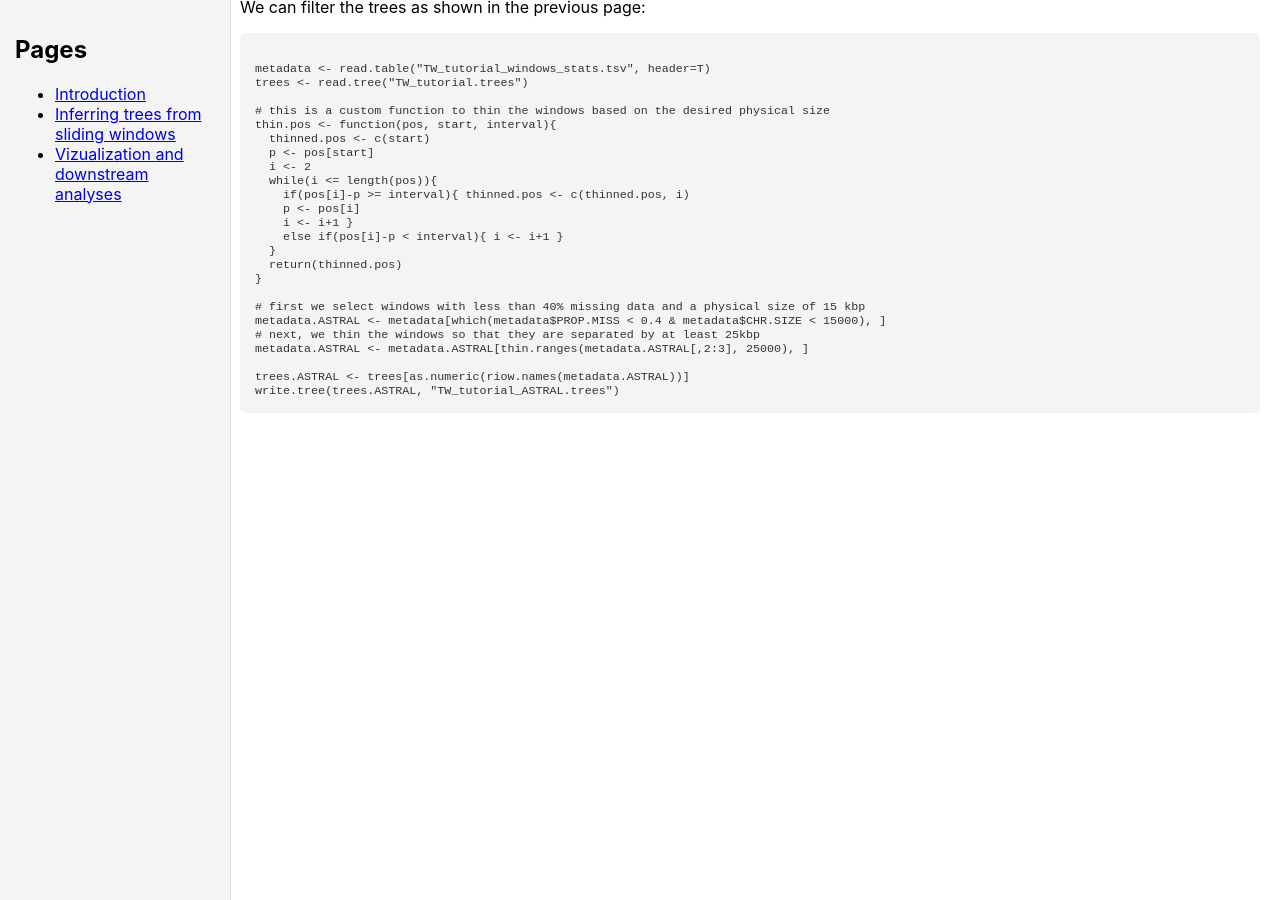
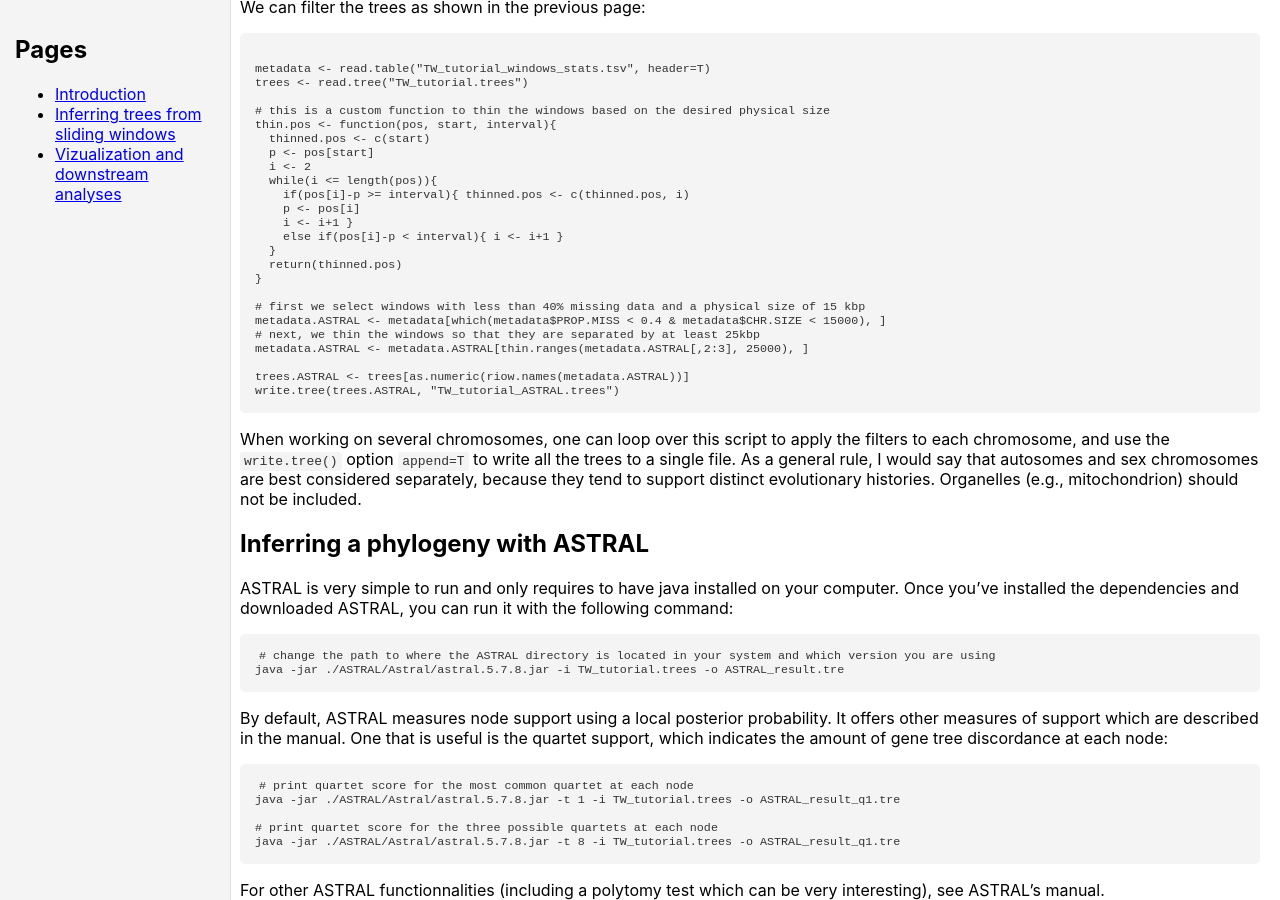
Before and after one commit to rancilhac/Genome-Wide-Phylogenies.github.io, a Jekyll site: the page built from ASTRAL.md, in a window 1280 px wide and 900 px high, scrolled down 600 px. Built offline with Jekyll 4.4.1, drawn with Linux system fonts in a browser that asks for light colours; our own code applies the rules of GitHub Pages for plain Markdown files; before the commit the page ends 1013 px from its top, so only the background shows below that.

Commit message:
Update ASTRAL.md

````diff
--- a/ASTRAL.md
+++ b/ASTRAL.md
@@ -40,3 +40,25 @@ metadata.ASTRAL <- metadata.ASTRAL[thin.ranges(metadata.ASTRAL[,2:3], 25000), ]
 trees.ASTRAL <- trees[as.numeric(riow.names(metadata.ASTRAL))]
 write.tree(trees.ASTRAL, "TW_tutorial_ASTRAL.trees")
 ```
+When working on several chromosomes, one can loop over this script to apply the filters to each chromosome, and use the `write.tree()` option `append=T` to write all the trees to a single file. As a general rule, I would say that autosomes and sex chromosomes are best considered separately, because they tend to support distinct evolutionary histories. Organelles (e.g., mitochondrion) should not be included.
+
+## Inferring a phylogeny with ASTRAL
+
+ASTRAL is very simple to run and only requires to have java installed on your computer. Once you've installed the dependencies and downloaded ASTRAL, you can run it with the following command:
+
+```bash:
+# change the path to where the ASTRAL directory is located in your system and which version you are using
+java -jar ./ASTRAL/Astral/astral.5.7.8.jar -i TW_tutorial.trees -o ASTRAL_result.tre
+```
+
+By default, ASTRAL measures node support using a local posterior probability. It offers other measures of support which are described in the manual. One that is useful is the quartet support, which indicates the amount of gene tree discordance at each node:
+
+```bash:
+# print quartet score for the most common quartet at each node
+java -jar ./ASTRAL/Astral/astral.5.7.8.jar -t 1 -i TW_tutorial.trees -o ASTRAL_result_q1.tre
+
+# print quartet score for the three possible quartets at each node
+java -jar ./ASTRAL/Astral/astral.5.7.8.jar -t 8 -i TW_tutorial.trees -o ASTRAL_result_q1.tre
+```
+
+For other ASTRAL functionnalities (including a polytomy test which can be very interesting), see ASTRAL's manual.
````
